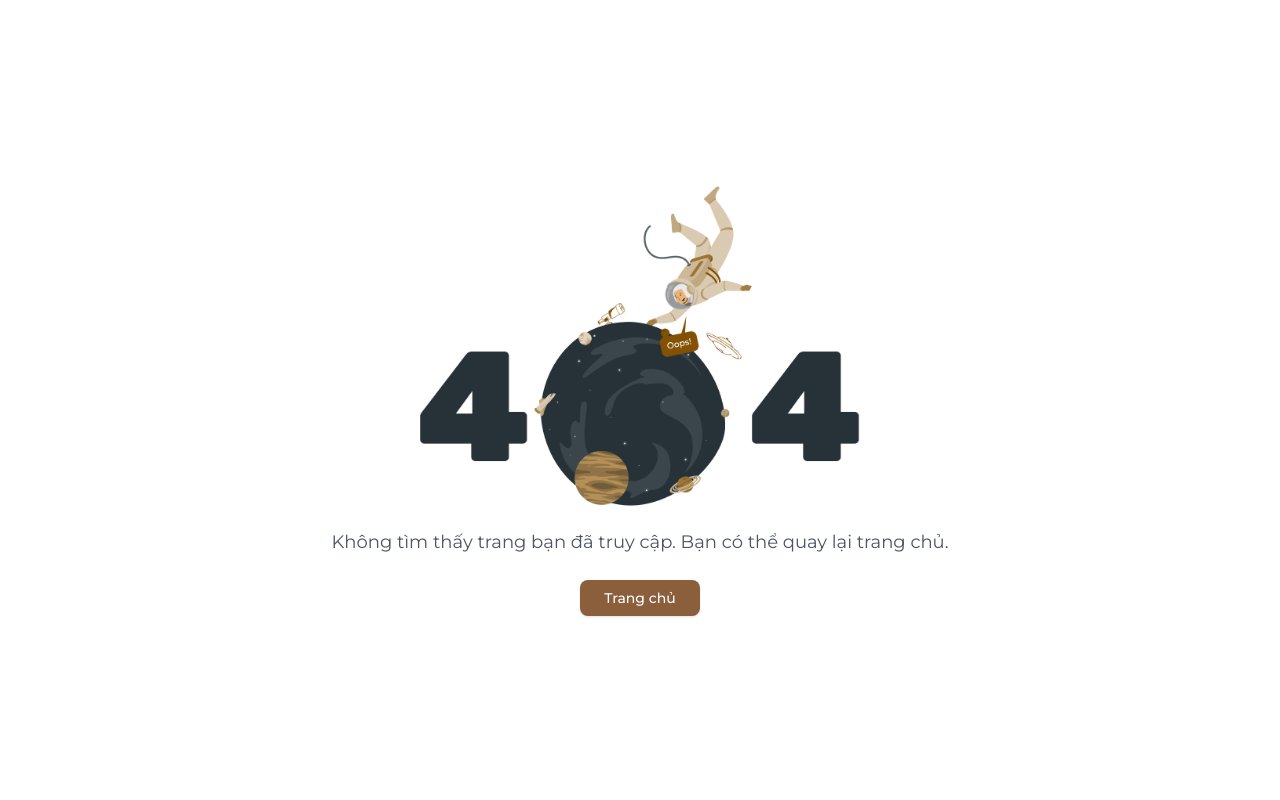
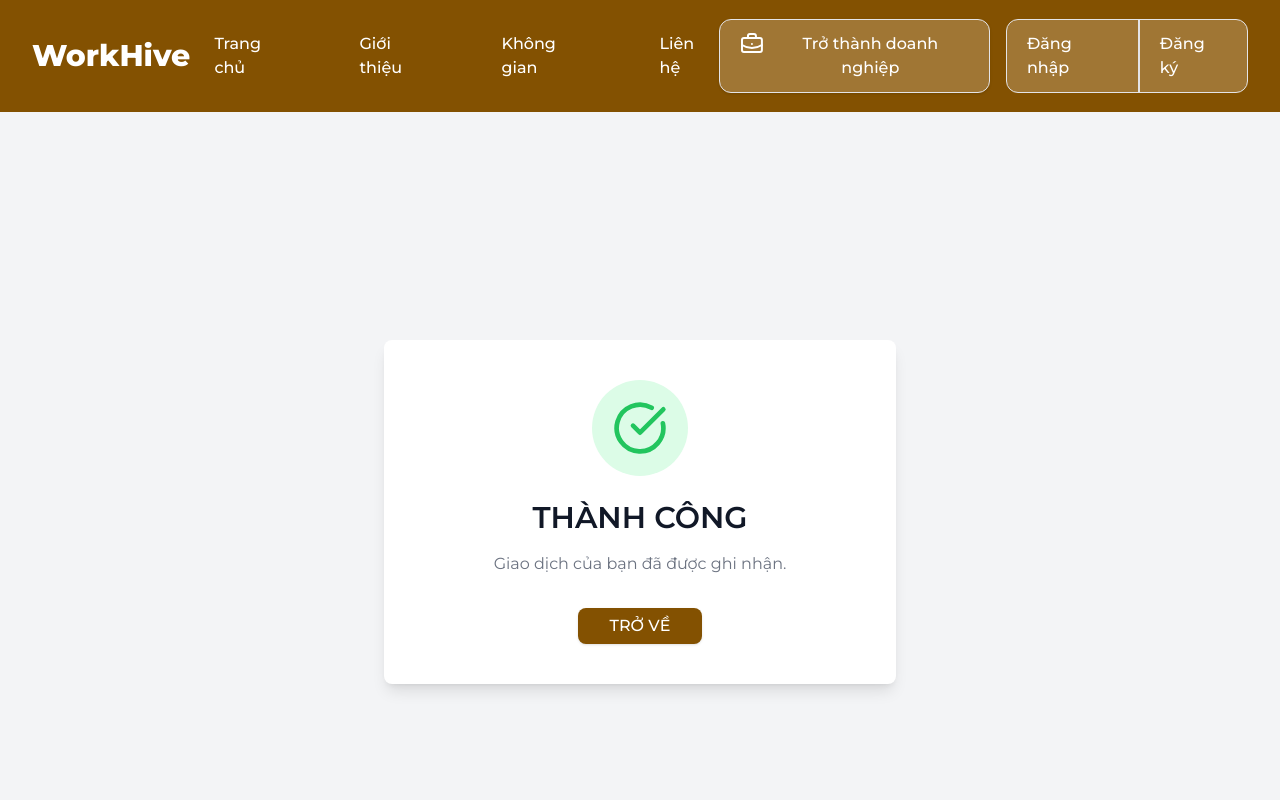
Before and after one commit to PMCdaniel123/SEP490_FE_Clients, a Next.js app: page /success in a window 1280 px wide. Before the commit this address had no page. Shown: the top 800 px of the page. Built offline with nearby package versions, Linux system fonts and the light colour scheme.

Commit message:
feat(fail&success-page): :sparkles:

```diff
--- /dev/null
+++ b/app/(root)/fail/page.tsx
@@ -0,0 +1,41 @@
+"use client";
+
+import { XCircle } from "lucide-react";
+import { motion } from "framer-motion";
+import { Button } from "@/components/ui/button";
+import Link from "next/link";
+
+const FailPage = () => {
+  return (
+    <div className="flex items-center justify-center min-h-screen bg-gray-100 px-8">
+      <motion.div
+        initial={{ opacity: 0, scale: 0.8 }}
+        animate={{ opacity: 1, scale: 1 }}
+        transition={{ duration: 0.5 }}
+        className="bg-white shadow-lg rounded-lg p-10 text-center max-w-lg w-full"
+      >
+        <div className="flex justify-center items-center mb-6">
+          <motion.div
+            initial={{ scale: 0 }}
+            animate={{ scale: 1 }}
+            transition={{ type: "spring", stiffness: 120 }}
+            className="w-24 h-24 flex items-center justify-center rounded-full bg-red-100"
+          >
+            <XCircle size={56} className="text-red-500" />
+          </motion.div>
+        </div>
+        <h2 className="text-3xl font-semibold text-gray-900">THẤT BẠI</h2>
+        <p className="text-gray-500 mt-4">Giao dịch không thành công <br/>hãy thử lại hoặc chọn phương thức thanh toán khác.</p>
+        <div className="mt-8">
+            <Link href="/">
+          <Button className=" text-white px-8 py-4 rounded-lg text-base">
+            TRỞ VỀ
+          </Button>
+            </Link>
+        </div>
+      </motion.div>
+    </div>
+  );
+};
+
+export default FailPage;
--- /dev/null
+++ b/app/(root)/success/page.tsx
@@ -0,0 +1,41 @@
+"use client";
+
+import { CheckCircle} from "lucide-react";
+import { motion } from "framer-motion";
+import { Button } from "@/components/ui/button";
+import Link from "next/link";
+
+const SuccessPage = () => {
+  return (
+    <div className="flex  items-center justify-center min-h-screen bg-gray-100 px-8">
+      <motion.div
+        initial={{ opacity: 0, scale: 0.8 }}
+        animate={{ opacity: 1, scale: 1 }}
+        transition={{ duration: 0.5 }}
+        className="bg-white shadow-lg rounded-lg p-10 text-center max-w-lg w-full"
+      >
+        <div className="flex justify-center items-center mb-6">
+          <motion.div
+            initial={{ scale: 0 }}
+            animate={{ scale: 1 }}
+            transition={{ type: "spring", stiffness: 120 }}
+            className="w-24 h-24 flex items-center justify-center rounded-full bg-green-100"
+          >
+            <CheckCircle size={56} className="text-green-500" />
+          </motion.div>
+        </div>
+        <h2 className="text-3xl font-semibold text-gray-900">THÀNH CÔNG</h2>
+        <p className="text-gray-500 mt-4">Giao dịch của bạn đã được ghi nhận.</p>
+        <div className="mt-8">
+        <Link href="/">
+          <Button  className=" text-white px-8 py-4 rounded-lg text-base">
+            TRỞ VỀ
+          </Button>
+            </Link>
+        </div>
+      </motion.div>
+    </div>
+  );
+};
+
+export default SuccessPage;
```
